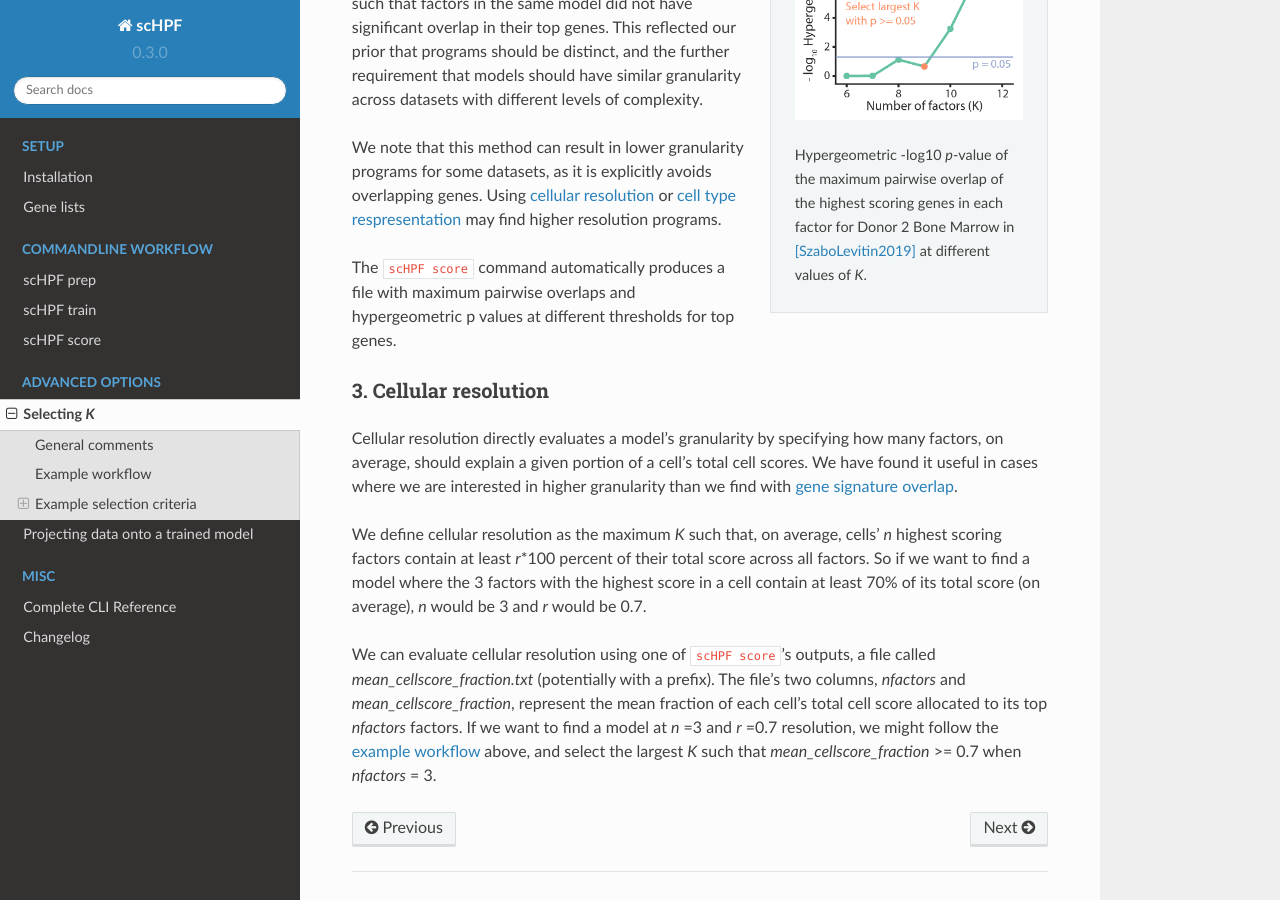
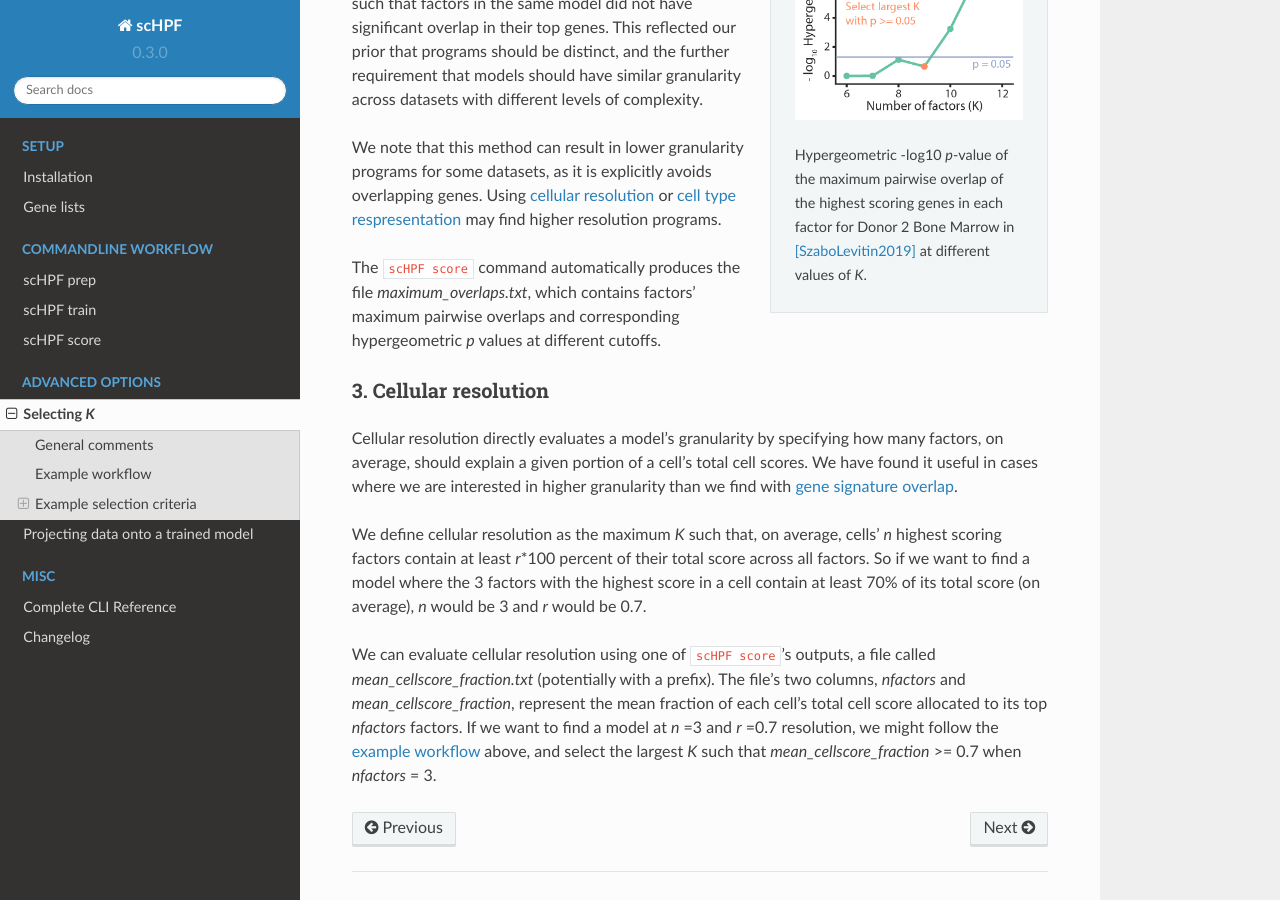
Before and after one commit to simslab/scHPF, a Sphinx documentation site: the page built from docs/select-k.rst, in a window 1280 px wide and 900 px high, scrolled down 1477 px. Built offline with Sphinx 7.4.7 and the Read the Docs theme 2.0.0, drawn with Linux system fonts in a browser that asks for light colours.

Commit message:
ref to maximum_overlaps.txt

```diff
--- a/docs/select-k.rst
+++ b/docs/select-k.rst
@@ -108,8 +108,9 @@ datasets, as it is explicitly avoids overlapping genes. Using
 :ref:`cellular resolution<cell-res>` or
 :ref:`cell type respresentation<type-rep>` may find higher resolution programs.
 
-The |scHPF score|_ command automatically produces a file with maximum pairwise
-overlaps and hypergeometric p values at different thresholds for top genes.
+The |scHPF score|_ command automatically produces the file
+*maximum_overlaps.txt*, which contains factors' maximum pairwise overlaps and
+corresponding hypergeometric *p* values at different cutoffs.
 
 
 .. |scHPF score| replace:: ``scHPF score``
```
